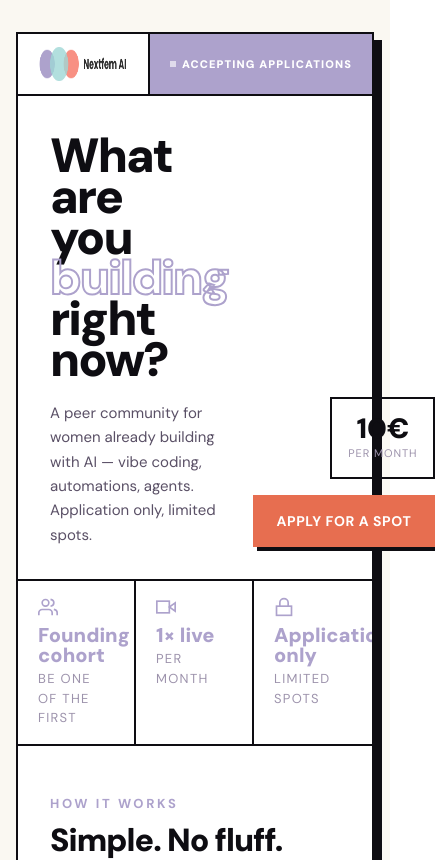
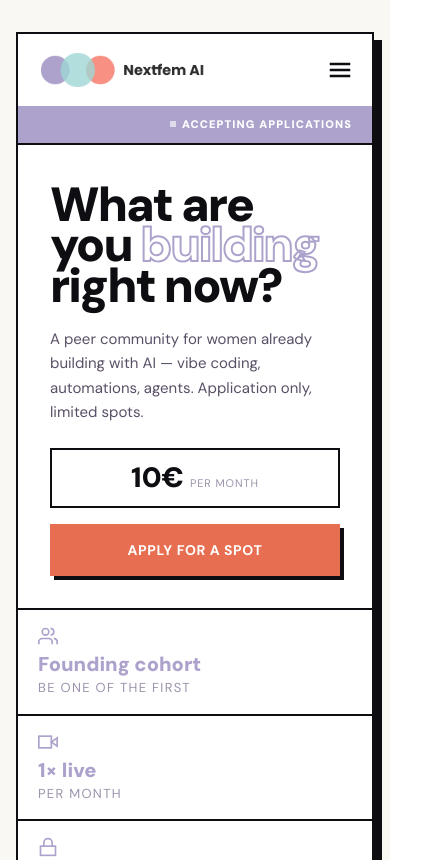
Before and after one commit to Janazemanova1990/Nextfemai_website_2026, a React (Vite) app in the folder NextfemAI_website_CC/: page / in a window 390 px wide. Shown: the top 860 px of the page, 435 px wide, since content can reach past the window. Built offline with nearby package versions, Linux system fonts and the light colour scheme.

Commit message:
Adjust functionality for mobile, create a hamburger menu

```diff
--- a/NextfemAI_website_CC/src/components/ApplicationForm.tsx
+++ b/NextfemAI_website_CC/src/components/ApplicationForm.tsx
@@ -56,7 +56,7 @@ export function ApplicationForm() {
         id="apply"
         ref={ref}
         data-revealed={revealed}
-        className="section-reveal px-8 py-12 border-b-2 border-nearblack"
+        className="section-reveal px-4 sm:px-8 py-12 border-b-2 border-nearblack"
       >
         <p className="text-[10px] font-bold tracking-[0.2em] uppercase text-purple mb-3">Apply</p>
         <h2 className="text-[clamp(32px,4vw,48px)] font-black leading-[0.95] tracking-[-0.03em] text-nearblack mb-4">
@@ -74,7 +74,7 @@ export function ApplicationForm() {
       id="apply"
       ref={ref}
       data-revealed={revealed}
-      className="section-reveal px-8 py-12 border-b-2 border-nearblack"
+      className="section-reveal px-4 sm:px-8 py-12 border-b-2 border-nearblack"
     >
       <p className="text-[10px] font-bold tracking-[0.2em] uppercase text-purple mb-3">Apply</p>
       <h2 className="text-[clamp(32px,4vw,48px)] font-black leading-[0.95] tracking-[-0.03em] text-nearblack mb-8">
@@ -83,7 +83,7 @@ export function ApplicationForm() {
 
       <div className="border-2 border-nearblack bg-bg-cream p-8 md:p-10">
         <form onSubmit={handleSubmit} className="flex flex-col gap-6">
-          <div className="grid grid-cols-2 gap-4">
+          <div className="grid grid-cols-1 sm:grid-cols-2 gap-4">
             <div className="flex flex-col gap-2">
               <label htmlFor="firstName" className={labelClass}>
                 First name
--- a/NextfemAI_website_CC/src/components/Hero.tsx
+++ b/NextfemAI_website_CC/src/components/Hero.tsx
@@ -1,23 +1,77 @@
+import { useState } from 'react'
+
+const navItems = [
+  { label: 'How it works', id: 'how-it-works' },
+  { label: 'Is this for you?', id: 'for-you' },
+  { label: 'What you get', id: 'what-you-get' },
+  { label: 'Apply', id: 'apply' },
+]
+
 export function Hero() {
+  const [menuOpen, setMenuOpen] = useState(false)
+
+  const scrollToId = (id: string) => {
+    const element = document.getElementById(id)
+    if (element) {
+      const offset = 200
+      const top = element.getBoundingClientRect().top + window.scrollY - offset
+      window.scrollTo({ top, behavior: 'smooth' })
+    }
+  }
+
+  const handleNavClick = (id: string) => {
+    setMenuOpen(false)
+    scrollToId(id)
+  }
+
   return (
     <section className="border-b-2 border-nearblack">
       {/* Top bar */}
-      <div className="flex items-stretch border-b-2 border-nearblack">
-        <div className="flex-1 px-5 py-2.5 border-r-2 border-nearblack flex items-center">
+      <div className="flex flex-col sm:flex-row sm:items-stretch border-b-2 border-nearblack">
+        <div className="flex-1 px-5 py-4 sm:py-2.5 sm:border-r-2 sm:border-nearblack flex items-center justify-between">
           <img
             src="/nextfem-horizontal-transparent.png"
             alt="Nextfem AI"
             className="h-10 w-auto"
           />
+          <button
+            type="button"
+            onClick={() => setMenuOpen((o) => !o)}
+            aria-label="Toggle menu"
+            aria-expanded={menuOpen}
+            className="block sm:hidden p-2 -mr-2 cursor-pointer"
+          >
+            <svg width="24" height="24" viewBox="0 0 24 24" fill="none" stroke="#0e0d12" strokeWidth="2.5" strokeLinecap="square">
+              <line x1="3" y1="6" x2="21" y2="6" />
+              <line x1="3" y1="12" x2="21" y2="12" />
+              <line x1="3" y1="18" x2="21" y2="18" />
+            </svg>
+          </button>
         </div>
-        <div className="flex items-center gap-1.5 px-5 bg-purple text-white text-[11px] font-black tracking-[0.1em] uppercase">
+        <div className="w-full sm:w-auto flex items-center justify-end sm:justify-start gap-1.5 px-5 py-2.5 sm:py-0 bg-purple text-white text-[11px] font-black tracking-[0.1em] uppercase">
           <span className="w-1.5 h-1.5 rounded-full bg-white animate-pulse" />
           Accepting applications
         </div>
       </div>
 
+      {/* Mobile dropdown menu */}
+      {menuOpen && (
+        <div className="block sm:hidden bg-white border-b-2 border-nearblack">
+          {navItems.map((item) => (
+            <button
+              key={item.id}
+              type="button"
+              onClick={() => handleNavClick(item.id)}
+              className="w-full text-left px-5 py-4 text-[15px] font-bold tracking-[0.04em] uppercase text-nearblack border-b border-nearblack last:border-b-0 hover:bg-bg-cream cursor-pointer"
+            >
+              {item.label}
+            </button>
+          ))}
+        </div>
+      )}
+
       {/* Main area */}
-      <div className="px-8 pt-10 pb-8 grid grid-cols-[1fr_auto] gap-6 items-end">
+      <div className="px-8 pt-10 pb-8 grid grid-cols-1 sm:grid-cols-[1fr_auto] gap-6 items-stretch sm:items-end">
         <div>
           <h1 className="text-[clamp(48px,8vw,96px)] font-black leading-[0.85] tracking-[-0.04em] mb-5 text-nearblack">
             <span className="hero-line hero-line-1">What are</span>
@@ -29,15 +83,15 @@ export function Hero() {
             automations, agents. Application only, limited spots.
           </p>
         </div>
-        <div className="hero-fade-up flex flex-col items-end gap-4">
-          <div className="border-2 border-nearblack px-4 py-4 text-center">
+        <div className="hero-fade-up flex flex-col items-stretch sm:items-end gap-4">
+          <div className="w-full sm:w-auto border-2 border-nearblack px-4 py-3.5 sm:py-4 flex flex-row sm:flex-col items-baseline sm:items-center justify-center gap-1.5 sm:gap-0 text-center">
             <div className="text-[28px] font-black leading-none">10€</div>
-            <div className="text-[11px] text-muted-subtle uppercase tracking-[0.08em] mt-0.5">per month</div>
+            <div className="text-[11px] text-muted-subtle uppercase tracking-[0.08em] sm:mt-0.5">per month</div>
           </div>
           <button
-            className="bg-coral text-white px-6 py-4 text-sm font-bold tracking-[0.04em] uppercase whitespace-nowrap cursor-pointer transition-all duration-150 hover:bg-nearblack active:translate-y-[1px] focus-visible:outline-2 focus-visible:outline-offset-2 focus-visible:outline-purple"
+            className="w-full sm:w-auto bg-coral text-white px-6 py-4 text-sm font-bold tracking-[0.04em] uppercase whitespace-nowrap cursor-pointer transition-all duration-150 hover:bg-nearblack active:translate-y-[1px] focus-visible:outline-2 focus-visible:outline-offset-2 focus-visible:outline-purple"
             style={{ boxShadow: '4px 4px 0px #0e0d12' }}
-            onClick={() => document.getElementById('apply')?.scrollIntoView({ behavior: 'smooth' })}
+            onClick={() => scrollToId('apply')}
           >
             Apply for a spot
           </button>
@@ -45,8 +99,8 @@ export function Hero() {
       </div>
 
       {/* Stats bar */}
-      <div className="hero-wipe-right grid grid-cols-3 border-t-2 border-nearblack">
-        <div className="px-5 py-4 border-r-2 border-nearblack">
+      <div className="hero-wipe-right grid grid-cols-1 sm:grid-cols-3 border-t-2 border-nearblack">
+        <div className="px-5 py-4 border-b-2 sm:border-b-0 sm:border-r-2 border-nearblack">
           <svg
             className="mb-2"
             width="20"
@@ -65,7 +119,7 @@ export function Hero() {
           <div className="text-[20px] font-black text-purple leading-none">Founding cohort</div>
           <div className="text-[13px] text-muted-subtle uppercase tracking-[0.1em] mt-1">be one of the first</div>
         </div>
-        <div className="px-5 py-4 border-r-2 border-nearblack">
+        <div className="px-5 py-4 border-b-2 sm:border-b-0 sm:border-r-2 border-nearblack">
           <svg
             className="mb-2"
             width="20"
--- a/NextfemAI_website_CC/src/components/HowItWorks.tsx
+++ b/NextfemAI_website_CC/src/components/HowItWorks.tsx
@@ -23,6 +23,7 @@ export function HowItWorks() {
   const { ref, revealed } = useReveal<HTMLElement>()
   return (
     <section
+      id="how-it-works"
       ref={ref}
       data-revealed={revealed}
       className="how-it-works px-8 py-12 border-b-2 border-nearblack"
--- a/NextfemAI_website_CC/src/components/IsThisForYou.tsx
+++ b/NextfemAI_website_CC/src/components/IsThisForYou.tsx
@@ -44,6 +44,7 @@ export function IsThisForYou() {
   const { ref, revealed } = useReveal<HTMLElement>()
   return (
     <section
+      id="for-you"
       ref={ref}
       data-revealed={revealed}
       className="section-reveal px-8 py-12 border-b-2 border-nearblack bg-bg-off"
@@ -54,7 +55,7 @@ export function IsThisForYou() {
       <h2 className="text-[clamp(32px,4vw,48px)] font-black leading-[0.95] tracking-[-0.03em] text-nearblack mb-8">
         Honest check.
       </h2>
-      <div className="grid grid-cols-2 gap-8">
+      <div className="grid grid-cols-1 sm:grid-cols-2 gap-8">
         {/* Yes column */}
         <div>
           <h3
--- a/NextfemAI_website_CC/src/components/WhatYouGet.tsx
+++ b/NextfemAI_website_CC/src/components/WhatYouGet.tsx
@@ -49,6 +49,7 @@ export function WhatYouGet() {
   const { ref, revealed } = useReveal<HTMLElement>()
   return (
     <section
+      id="what-you-get"
       ref={ref}
       data-revealed={revealed}
       className="section-reveal px-8 py-12 border-b-2 border-nearblack"
@@ -60,11 +61,11 @@ export function WhatYouGet() {
         One offer.<br />Built for builders.
       </h2>
 
-      <div className="grid grid-cols-2 border-2 border-nearblack mb-8">
+      <div className="grid grid-cols-1 sm:grid-cols-2 border border-border-soft sm:border-0 mb-8">
         {cards.map((card, i) => (
           <div
             key={card.title}
-            className={`group p-7 bg-white text-nearblack hover:bg-nearblack hover:text-white ${i % 2 === 0 ? 'border-r-2 border-nearblack' : ''} ${i < 2 ? 'border-b-2 border-nearblack' : ''}`}
+            className={`group p-7 bg-white text-nearblack hover:bg-nearblack hover:text-white ${i < cards.length - 1 ? 'border-b border-border-soft' : ''} sm:border sm:border-border-soft`}
           >
             <div className="mb-4">{card.icon}</div>
             <h3 className="text-[20px] font-bold mb-2">{card.title}</h3>
```
